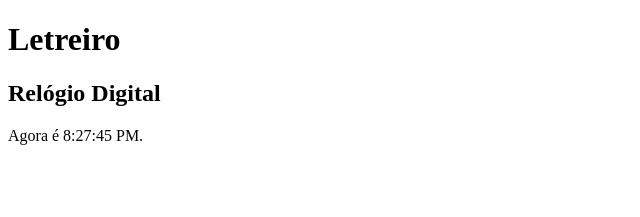
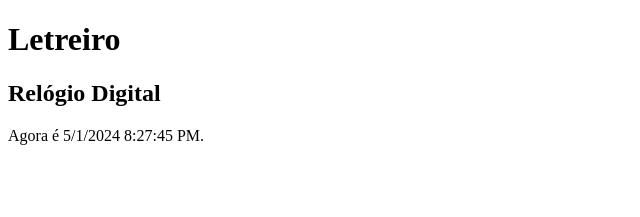
Before and after one commit to JHoww4/Projeto_React, a React (Create React App) app: page / in a window 1280 px wide. Shown: the top 217 px of the page, without its empty margins (0-640 px from the left). Built offline with nearby package versions, Linux system fonts and the light colour scheme.

Commit message:
relogio finalizado

```diff
--- a/src/Relogio.js
+++ b/src/Relogio.js
@@ -21,10 +21,11 @@ class Relogio extends Component {
 
   render() {
     const { time } = this.state;
+    const formattedDate = `${time.toLocaleDateString()} ${time.toLocaleTimeString()}`;
     return (
       <div>
         <h2>Relógio Digital</h2>
-        <p>Agora é {time.toLocaleTimeString()}.</p>
+        <p>Agora é {formattedDate}.</p>
       </div>
     );
   }
```
